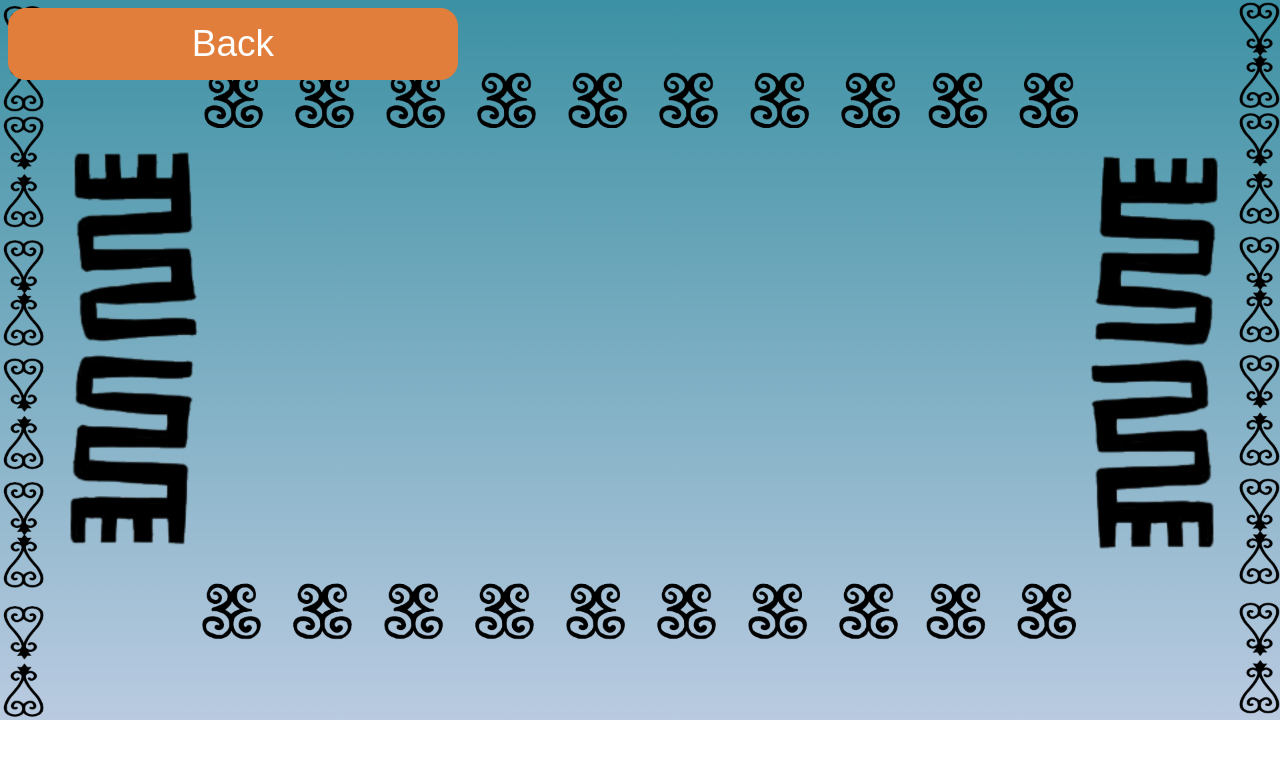
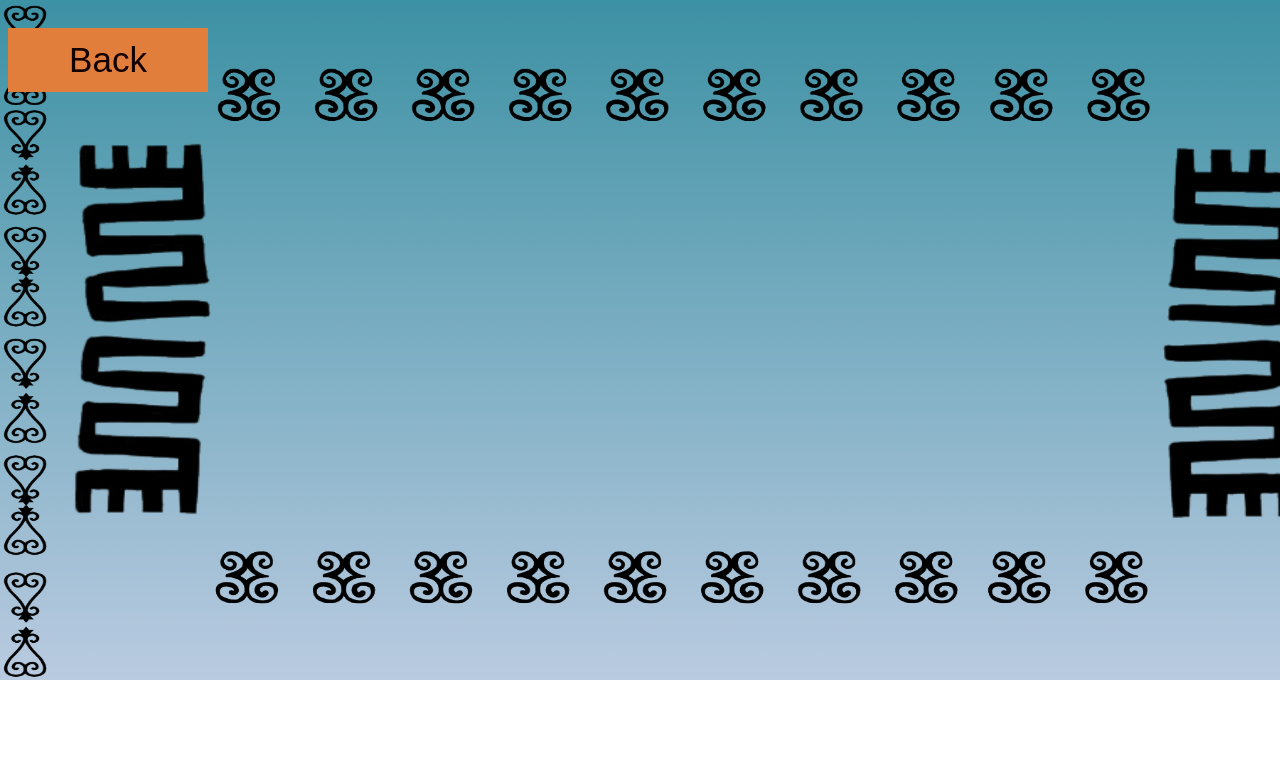
Before and after one commit to HVHS-TECH/2-8-web-vr-experience-code-sravyaMo, a plain HTML site: page html/controls.html in a window 1280 px wide. Drawn offline with Linux system fonts and the light colour scheme.

```diff
--- a/css/control.css
+++ b/css/control.css
@@ -1,35 +1,33 @@
 body {
   font-family: Courier;
   background-image: url("/Images/controlBg.png");
-   background-repeat: no-repeat;
-  background-size: cover;
-  height: 500px;
-  position: relative;
+  background-repeat: no-repeat;
+  background-size: 1365px 680px;
+  height: 100px;
+  position: absolute;
 }
 
 .column {
-  display: flex;
-  flex-direction: column;
-  gap: 30px;
+  margin-top: 340px;
+  margin-left: 50px;
   }
 
 button {
-  padding: 15px 10px;
-  font-size: 37px;
+  padding: 12px 35px;
+  width: 200px;
+  font-size: 35px;
+  text-align: center;
   cursor: pointer;
   border: none;
-  border-radius: 18px;
+  border-radius: none;
   background-color: #e27e3b;
-  color: #fff;
-  transition: background-color 0.3ss;
-  width: 450px; /* Set a fixed width */
-  text-align: center;
-  bottom: 100px;
-  right: 500px;
+  color: #130101;
+  transition-duration: 0.4s;
 }
 
 button:hover {
-    background-color: #f57e4f;
+    background-color: #4d2a1c;
+    color: rgb(250, 248, 248);
 }
 
 h1 {
--- a/css/credit.css
+++ b/css/credit.css
@@ -3,8 +3,6 @@
   background-image: url("/Images/birdBg.png");
    background-repeat: no-repeat;
   background-size: cover;
-  height: 500px;
-  position: relative;
 }
 
 .column {
@@ -14,22 +12,21 @@
   }
 
 button {
-  padding: 15px 10px;
-  font-size: 37px;
+  padding: 12px 35px;
+  width: 200px;
+  font-size: 35px;
+  text-align: center;
   cursor: pointer;
   border: none;
-  border-radius: 18px;
+  border-radius: none;
   background-color: #e27e3b;
-  color: #fff;
-  transition: background-color 0.3ss;
-  width: 450px; /* Set a fixed width */
-  text-align: center;
-  bottom: 100px;
-  right: 500px;
+  color: #130101;
+  transition-duration: 0.4s;
 }
 
 button:hover {
-    background-color: #f57e4f;
+     background-color: #4d2a1c;
+    color: rgb(250, 248, 248);
 }
 
 h1 {
--- a/css/style.css
+++ b/css/style.css
@@ -2,7 +2,7 @@
   font-family: Courier;
   background-image: url("/Images/bg1.png");
    background-repeat: no-repeat;
-  background-size: 1400px 640px;
+  background-size: cover;
   height: 500px;
   position: absolute;
 }
@@ -11,6 +11,8 @@
   display: flex;
   flex-direction: column;
   gap: 30px;
+  margin-top: 340px;
+  margin-left: 50px;
   }
 
 button {
@@ -18,9 +20,6 @@
   width: 200px;
   font-size: 35px;
   text-align: center;
-  position: sticky;
-  bottom: 400px;
-  left: 16px;
   cursor: pointer;
   border: none;
   border-radius: none;
--- a/html/controls.html
+++ b/html/controls.html
@@ -7,10 +7,10 @@
 
 </head>
 <body>
-  <header>
+  <p>
+    <button onclick="location.href='/index.html'">Back</button>
+  </p>
 
-            <button onclick="location.href='/index.html'">Back</button>
-  </header>
 
 
 
```
Also changed, not shown: index.html (+3 -6 lines).
